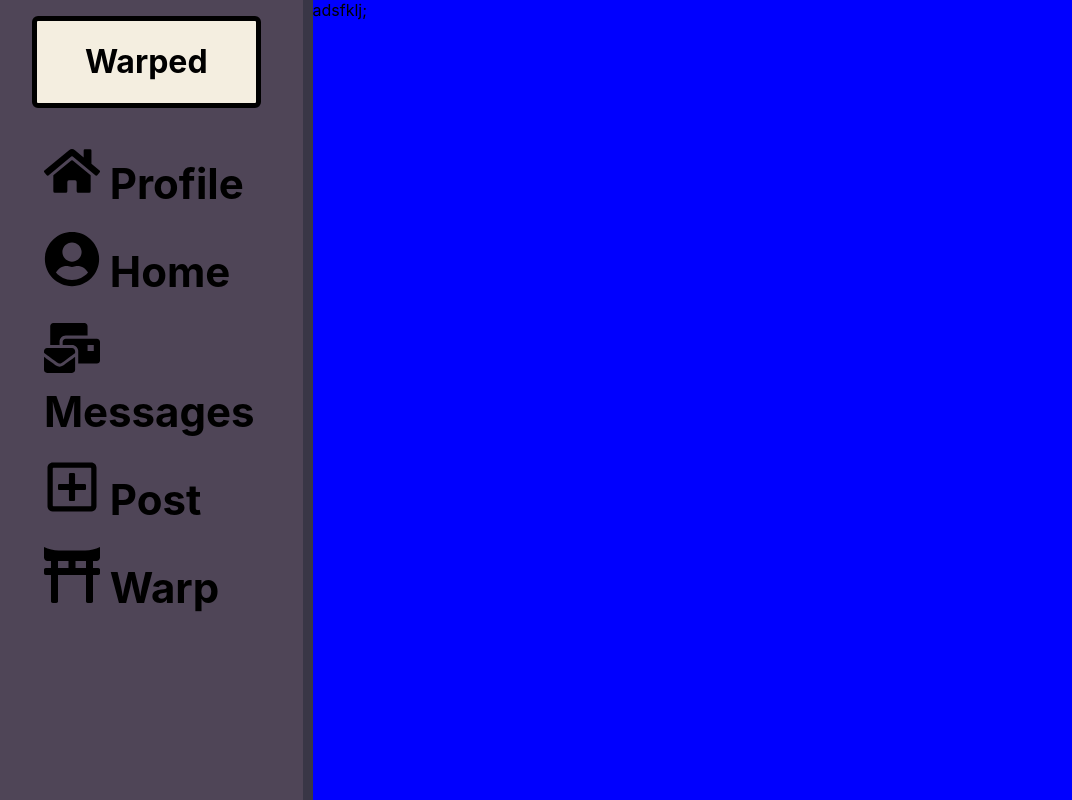
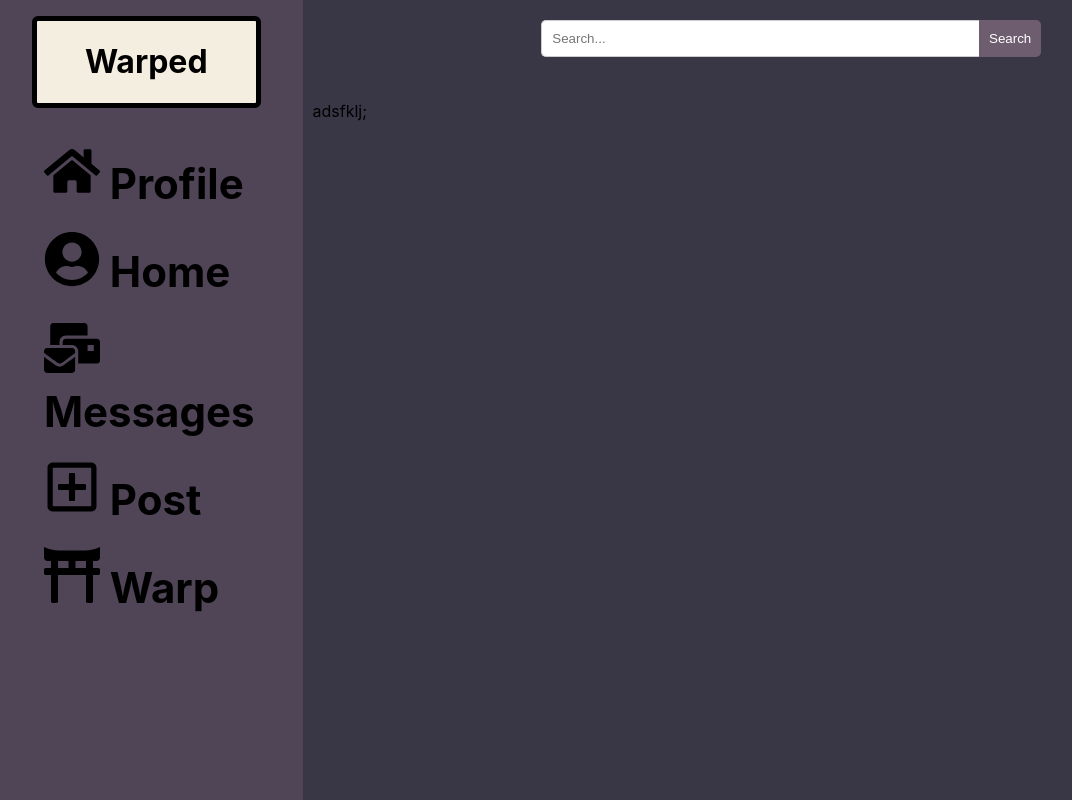
Before and after one commit to StevenWeng60/Warped, a React (Create React App) app: page / in a window 1280 px wide. Shown: the whole page, without its empty margins (10-1082 px from the left). Built offline with nearby package versions, Linux system fonts and the light colour scheme.

Commit message:
Created search bar

```diff
--- a/src/App.css
+++ b/src/App.css
@@ -2,20 +2,24 @@
   background: #393646;
   display: grid;
   grid-template-columns: repeat(4, 1fr);
-  grid-template-rows: repeat(6, 1fr);
+  grid-template-rows: repeat(8, 1fr);
   gap: 10px;
   grid-auto-rows: minmax(10em, auto);
   height: 100vh;
 }
 
+.searchbar {
+  grid-column: 2 / 5;
+  grid-row: 1;
+}
+
 .sidebar {
   background: #4F4557;
   grid-column: 1;
-  grid-row: 1 / 7;
+  grid-row: 1 / 9;
 }
 
 .mainfeed {
-  background:blue;
   grid-column: 2 / 5;
-  grid-row: 1 / 7;
+  grid-row: 2 / 9;
 }
--- a/src/App.js
+++ b/src/App.js
@@ -1,10 +1,14 @@
 import './App.css';
 import Sidebar from './Sidebar.js';
+import Searchbar from './Searchbar.js';
 
 function App() {
   return (
     <div className="App">
       <div className="Body">
+        <div className="searchbar">
+          <Searchbar/>
+        </div>
         <div className="sidebar">
           <Sidebar/>
         </div>
--- /dev/null
+++ b/src/Searchbar.css
@@ -0,0 +1,41 @@
+body {
+  background:red;
+}
+
+h1 {
+  color: black;
+}
+
+.search-container {
+  display: flex;
+  justify-content: center;
+  margin-top: 20px;
+}
+
+form {
+  display: flex;
+  width: 100%;
+  max-width: 500px;
+}
+
+input[type="text"] {
+  flex: 1;
+  padding: 10px;
+  border: 1px solid #ccc;
+  border-right: none;
+  border-radius: 5px 0 0 5px;
+  outline: none;
+}
+
+button[type="submit"] {
+  padding: 10px;
+  background-color: #6D5D6E;
+  color: #fff;
+  border: none;
+  border-radius: 0 5px 5px 0;
+  cursor: pointer;
+}
+
+button[type="submit"]:hover {
+  background-color: gray;
+}
--- /dev/null
+++ b/src/Searchbar.js
@@ -0,0 +1,17 @@
+import './Searchbar.css';
+import React from 'react';
+
+function Searchbar() {
+  return (
+    <div className="Searchbar">
+      <div className="search-container">
+      <form>
+        <input type="text" placeholder="Search..."/>
+        <button type="submit">Search</button>
+      </form>
+      </div>
+    </div>
+  );
+}
+
+export default Searchbar;
```
Also changed, not shown: src/Main.css (added), src/Main.js (added).
